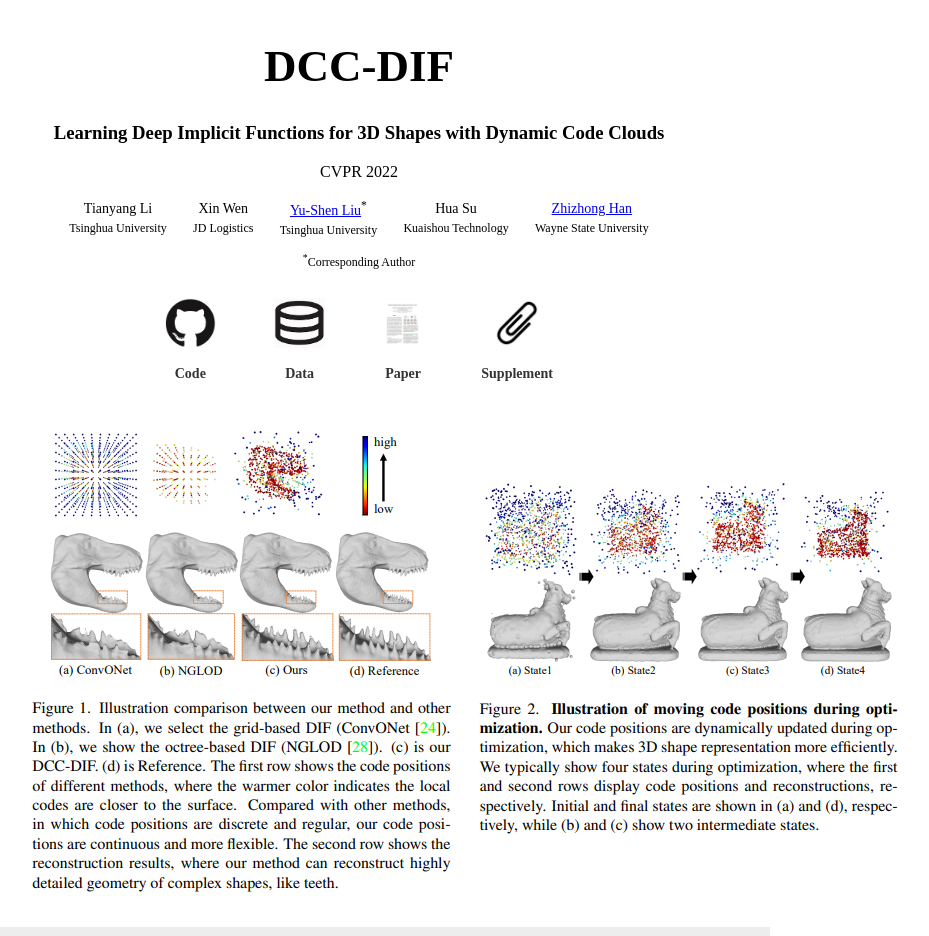
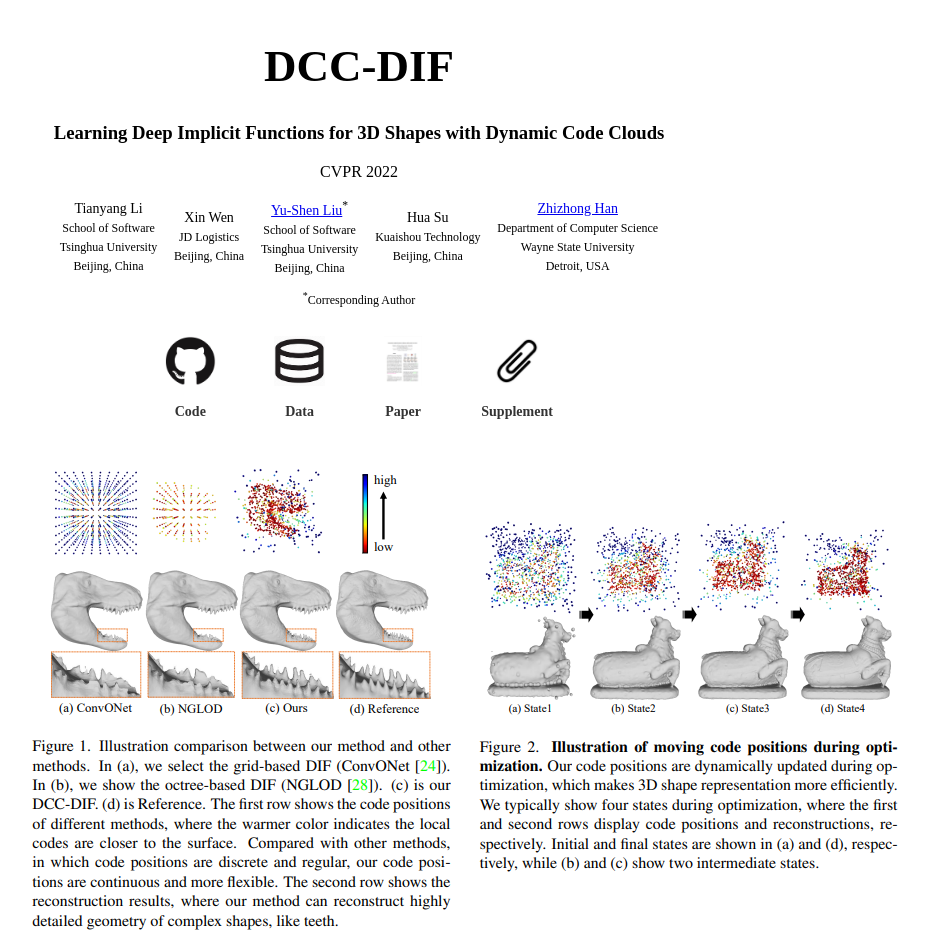
Before and after one commit to lity20/DCCDIF_project_page, a plain HTML site: page index.html in a window 1280 px wide. Shown: the top 936 px of the page, without its empty margins (281-1210 px from the left). Drawn offline with nearby package versions, Linux system fonts and the light colour scheme.

Commit message:
Update index.html

```diff
--- a/index.html
+++ b/index.html
@@ -21,23 +21,31 @@
                 <div class="row">
                     <div class="col">
                         <div class="row"> <p class="author-name">Tianyang Li</p> </div>
+                        <div class="row"> <p class="affiliation">School of Software</p> </div>
                         <div class="row"> <p class="affiliation">Tsinghua University</p> </div>
+                        <div class="row"> <p class="affiliation">Beijing, China</p> </div>
                     </div>
                     <div class="col">
                         <div class="row"> <p class="author-name">Xin Wen</p> </div>
                         <div class="row"> <p class="affiliation">JD Logistics</p> </div>
+                        <div class="row"> <p class="affiliation">Beijing, China</p> </div>
                     </div>
                     <div class="col">
                         <div class="row"> <p class="author-name"><a href="https://yushen-liu.github.io/">Yu-Shen Liu</a><sup>*</sup></p> </div>
+                        <div class="row"> <p class="affiliation">School of Software</p> </div>
                         <div class="row"> <p class="affiliation">Tsinghua University</p> </div>
+                        <div class="row"> <p class="affiliation">Beijing, China</p> </div>
                     </div>
                     <div class="col">
                         <div class="row"> <p class="author-name">Hua Su</p> </div>
                         <div class="row"> <p class="affiliation">Kuaishou Technology</p> </div>
+                        <div class="row"> <p class="affiliation">Beijing, China</p> </div>
                     </div>
                     <div class="col">
                         <div class="row"> <p class="author-name"><a href="https://h312h.github.io/">Zhizhong Han</a></p> </div>
+                        <div class="row"> <p class="affiliation">Department of Computer Science</p> </div>
                         <div class="row"> <p class="affiliation">Wayne State University</p> </div>
+                        <div class="row"> <p class="affiliation">Detroit, USA</p> </div>
                     </div>
                 </div>
                 <div class="row"> <div class="col"> <p class="author-denote"><sup>*</sup>Corresponding Author</p> </div> </div>
```
